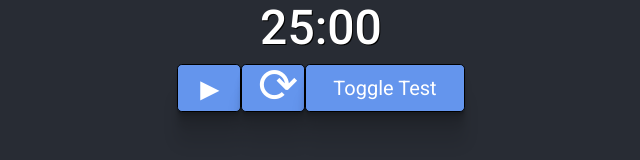
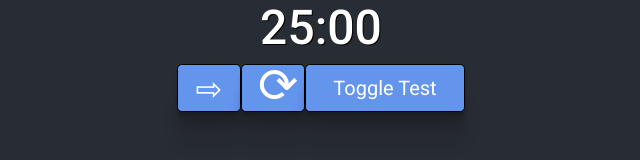
Before and after one commit to codeTrackLift/pomodoro, a React (Create React App) app: page / in a window 1280 px wide. Shown: the part 611-771 px from the top of the page, without its empty margins (319-959 px from the left). Built offline with nearby package versions, Linux system fonts and the light colour scheme; grey boxes are pictures that could not be loaded.

Commit message:
play arrow

```diff
--- a/src/Components/App.js
+++ b/src/Components/App.js
@@ -136,7 +136,7 @@ function App() {
                     size='lg'
                     onClick={controlTime}
                     >
-                    {timerOn ? ' | | ' : <span>&#9658;</span>}
+                    {timerOn ? ' | | ' : <span>&#8680;</span>}
                 </Button>
                 <Button
                     id='reset'
```
